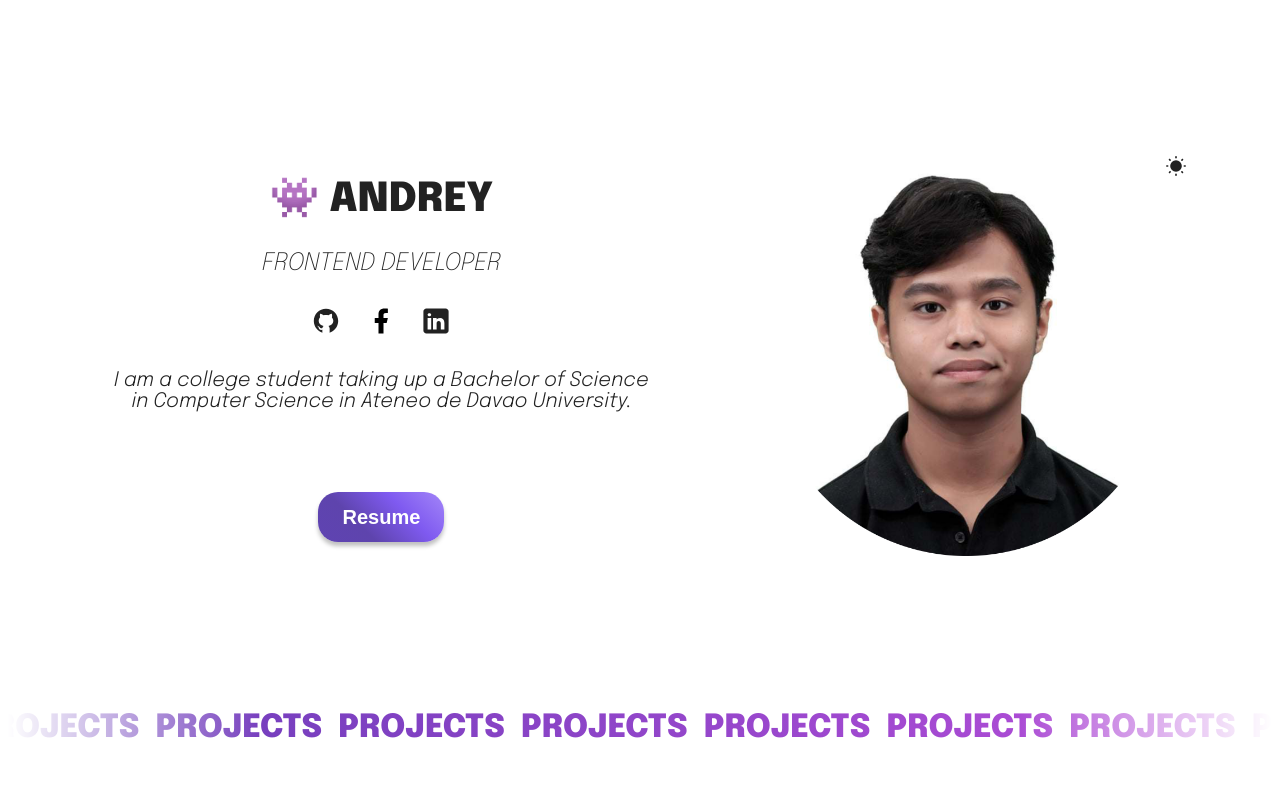
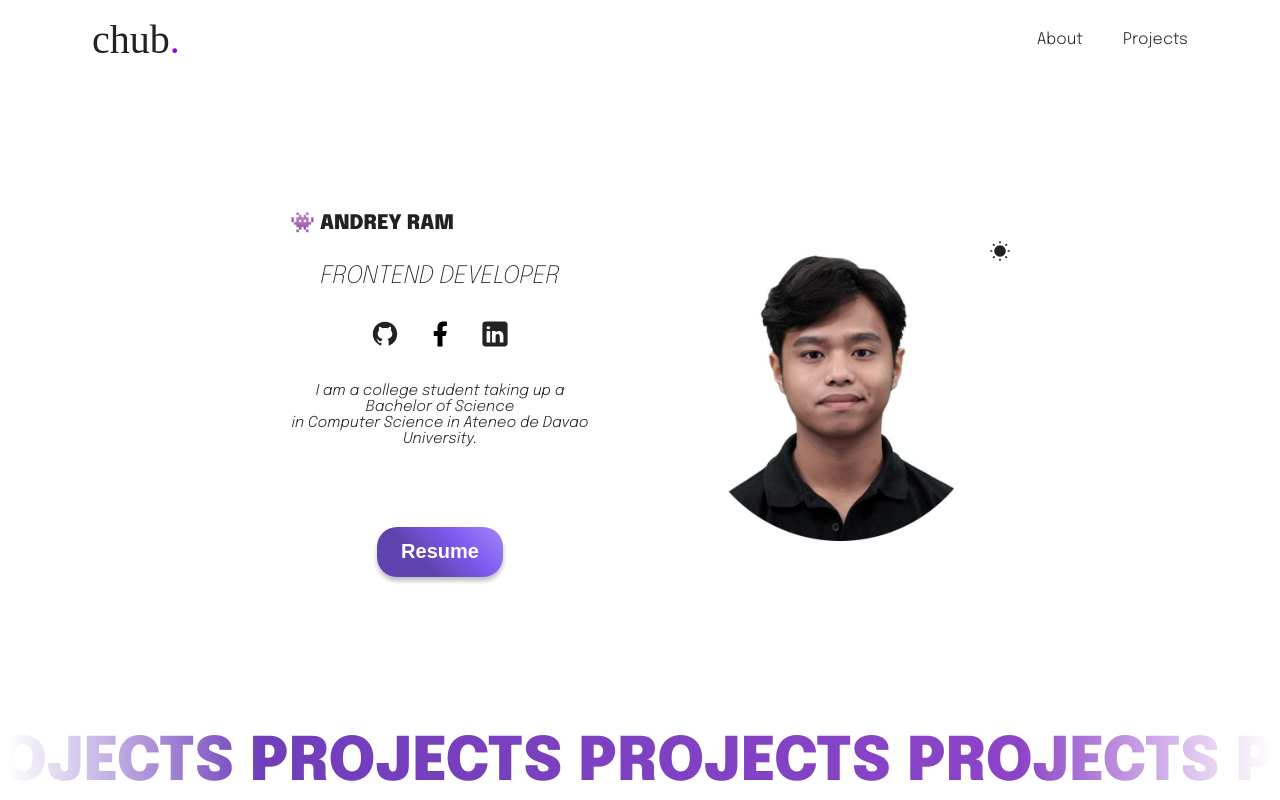
Before and after one commit to andrey395-rgb/simpleport, a React (Vite) app: page / in a window 1280 px wide. Shown: the top 800 px of the page. Built offline with nearby package versions, Linux system fonts and the light colour scheme.

Commit message:
updated draft

```diff
--- a/src/App.css
+++ b/src/App.css
@@ -81,6 +81,27 @@ p{
     cursor: pointer;
 }
 
+@media (width <= 600px){
+    #root{
+        gap: 40px;
+        width: 100%;
+
+    }
+    h1{
+        font-size: 40px;
+    }
+    h2, h3{
+        font-size: 24px;
+    }
+    p{
+        font-size: 20px;
+    }
+
+    .sectionTitle{
+        margin-bottom: 60px;
+    }
+}
+
 @media (width >= 800px){
     #root{
         gap: 80px;
@@ -101,10 +122,12 @@ p{
         margin-bottom: 60px;
     }
 
+
+
 @media (width >= 1400px){
 
     #root{
-        gap: 200px;
+        gap: 110px;
         width: 100%;
     }
     h1{
--- a/src/App.jsx
+++ b/src/App.jsx
@@ -5,14 +5,13 @@ import Skills from "./sections/Skills/Skills";
 import Contactsfinal from "./sections/Contact/Contacts";
 import Footer from "./sections/Footer/Footer";
 import NavBar from "./sections/NavBar/NavBar";
-
+import Personal from "./sections/Personal/Personal";
 
 function App() {
   console.log("test");
   return (
     <>
-    {/* <NavBar/>
-       */}
+      <NavBar/>
       <Hero />
       {/* add typing effect/ banner/ elemtns */}
       <Projects />
@@ -21,6 +20,8 @@ function App() {
       {/* add actual images */}
       <Contactsfinal />
       {/* properly link */}
+      <Personal/>
+
       <Footer />
     </>
   );
--- a/src/sections/Hero/HeroStyles.module.css
+++ b/src/sections/Hero/HeroStyles.module.css
@@ -8,7 +8,7 @@
     text-align:center;
     height: 100%;
     min-height: 500px;
-    margin-top: 100px;
+    /* margin-top: 50px; */
 
     .Hero {
         max-width: 200px;
@@ -104,39 +104,58 @@
     .container{
         flex-direction: row-reverse;
         align-items: center;
-        justify-content: space-evenly;
-        gap: 1px;
+        /* justify-content: space-evenly; */
+        gap: 100px;
 
-
-        .Hero{
+          .shabby{
+            font-size: 20px;
+            max-width:max-content;
+        }
+         .Hero{
             max-width: 500px;
-            width: 400px;
-            margin-left: 10px;
+            width: 300px;
+            /* margin-left: 10px; */
             /* padding: 50px; */
-        }
+         }
         .colorMode{
             position: absolute;
-            margin-right: 100px;
+            /* margin-right: 100px; */
+        }
+        .description{
+            width: 300px;
+            align-items: center;
+            text-align: center;
+            font-size: 15px;
         }
 
-    /* .info{
-        margin-right: 100px;
-        margin-left: 100px;
+     .info{
+        /* margin-right: 100px;
+        margin-left: 100px; */
 
-    } */
     }
+     }
 
 
 }
+
+
 @media (width >= 1400px){
     .container{
-        /* flex-direction: row-reverse;
+        flex-direction: row-reverse;
         align-items: center;
-        justify-content: space-evenly; */
-
+        /* justify-content: space-evenly; */
+        /* width: max-content; */
+        /* transform: scale(1.2); */
+        text-align: center;
         .hero{
             max-width: 400px;
             width: 400px;
         }
+        .shabby{
+            font-size: 27px;
+            text-align: center;
+            /* max-width:max-content; */
+            /* width: 400; */
+        }
     }
 }
--- a/src/sections/NavBar/NavBar.jsx
+++ b/src/sections/NavBar/NavBar.jsx
@@ -4,14 +4,14 @@ function NavBar() {
   return (
     <nav id="Nav" className={styles.container}>
       <a href="/" className={styles.logolabel}>
-        chub.
+        chub<span>.</span>
       </a>
       <ul>
         <li className={styles.active}>
           <a href="/Projects">About</a>
         </li>
         <li>
-          <a href="/pricing">Projects</a>
+          <a href="https://shabbydoo63.github.io/CS1130/">Projects</a>
         </li>
       </ul>
     </nav>
--- a/src/sections/NavBar/NavBar.module.css
+++ b/src/sections/NavBar/NavBar.module.css
@@ -1,12 +1,13 @@
 .container{
    box-sizing: border-box;
-   background-color: #333;
-   color: white;
+   background-color: var(--background-color);
+   color: var(--text-color);
    display: flex;
    justify-content: space-between;
    align-items: stretch;
-   gap: 25rem;
-   padding: 0 20rem;
+   gap: 15rem;
+   /* padding: 0 20rem; */
+   /* position:fixed; */
 
    body{
     margin: 0;
@@ -17,10 +18,10 @@
     margin: 0;
     list-style: none;
     display: flex;
-    gap: 0 1rem;
+    gap: 0 2rem;
    }
    .logolabel{
-    font-size: 2rem;
+    font-size: 40px;
    }
    a{
     color: inherit;
@@ -33,16 +34,52 @@
    li{
     font-family: "Epilogue", sans-serif;
     font-optical-sizing: auto;
-    font-weight: 200;
-    font-style: italic;
+    font-weight: 350;
+    font-style: bold;
+    transition: transform 200ms ease-in-out;
    }
    li.active{
-    background-color: #555;
    }
    li:hover{
-    background-color: #777;
+      transform: scale(1.15);
+      }
+
+   span{
+      color: rgb(148, 0, 216);
    }
 
 
+}
+@media (width <= 660px){
+.container{
+   /* padding: 0 0rem; */
+   gap: 0px;
 
 }
+}
+@media (width >= 800px){
+   .container{
+   /* box-sizing: border-box; */
+   background-color: var(--background-color);
+   color: var(--text-color);
+   display: flex;
+   justify-content: space-between;
+   /* align-items: stretch; */
+   gap: 15rem;
+   padding: 0 5rem;
+
+   }
+}
+@media (width >= 1400px){
+   .container{
+   /* box-sizing: border-box; */
+   background-color: var(--background-color);
+   color: var(--text-color);
+   display: flex;
+   justify-content: space-between;
+   /* align-items: stretch; */
+   gap: 15rem;
+   padding: 0 17rem;
+   margin-bottom: 0;
+   }
+}
--- /dev/null
+++ b/src/sections/Personal/Personal.jsx
@@ -0,0 +1,39 @@
+import React from "react";
+import styles from "./Personal.module.css";
+import ProjectCard from "../../common/ProjectCard";
+import viberr from "../../assets/assets/Web1.png";
+
+function Personal() {
+  return (
+    <section id="projects" className={styles.container}>
+      <div className={styles.scroller}>
+        <div className={styles.sectionTitle}>
+          <h1>Chobbies!</h1>
+        </div>
+      </div>
+
+      <div className={styles.projectsContainer}>
+        <ProjectCard
+          src={viberr}
+          link={"https://shabbydoo63.github.io/CS1130/"}
+          alt={"Artsie"}
+          p={"Art hobbies!"}
+        />
+        <ProjectCard
+          src={viberr}
+          link={"https://shabbydoo63.github.io/CS1130/"}
+          alt={"Artsie"}
+          p={"Art hobbies!"}
+        />
+        <ProjectCard
+          src={viberr}
+          link={"https://shabbydoo63.github.io/CS1130/"}
+          alt={"Artsie"}
+          p={"Art hobbies!"}
+        />
+      </div>
+    </section>
+  );
+}
+
+export default Personal;
--- /dev/null
+++ b/src/sections/Personal/Personal.module.css
@@ -0,0 +1,35 @@
+.container{
+    display: flex;
+    flex-direction: column;
+    text-align: center;
+    img{
+        max-width: 300px;
+        align-self: center;
+        border-radius: 40px;
+        background-color: var(--project-card-bg);
+        margin-bottom: 40px;
+    }
+    a{
+        text-decoration: none;
+
+    }
+    .sectionTitle{
+        margin-bottom: 10px;
+    }
+}
+.projectsContainer{
+    display: flex;
+    flex-direction: column;
+    align-items: center;
+    gap: 30px;
+}
+@media (width >= 1400px){
+    .projectsContainer{
+        flex-direction: row;
+        flex-wrap: wrap;
+        justify-content:space-evenly;
+        padding: 0 30px;
+        text-align: center;
+        gap: 0px;
+    }
+}
--- a/src/sections/Projects/ProjectStyles.module.css
+++ b/src/sections/Projects/ProjectStyles.module.css
@@ -119,6 +119,9 @@ h11{
         gap: 20px;
     }
 
+    .sectionTitle{
+        font-size: 60px;
+    }
     .scroller{
         margin-bottom: 50px;
         max-width: 100%;
--- /dev/null
+++ b/src/sections/preloader/preLoader.module.css
@@ -0,0 +1,115 @@
+/* .preloader{
+    height: 100vh;
+    width: 100%;
+    background: #000;
+    color: #FFF;
+    position: fixed;
+    bottom: 0;
+    left: 0;
+    right: 0;
+    z-index: 55;
+    display: flex;
+    justify-content: center;
+    align-items: center;
+    overflow: hidden;
+}
+
+.preloader .textcontainer{
+    display: flex;
+    align-items: center;
+    justify-content: space-between;
+    height: 60px;
+    width: 280px;
+    font-size: 20px;
+    font-weight: 800;
+    overflow: hidden;
+    color: #FFF;
+
+} */
+
+
+.container {
+    display: flex;
+    align-items: center;
+    justify-content: center;
+  }
+
+  .loader {
+    position: relative;
+    width: 200px;
+    height: 200px;
+    perspective: 800px;
+  }
+
+  .crystal {
+    position: absolute;
+    top: 50%;
+    left: 50%;
+    width: 60px;
+    height: 60px;
+    opacity: 0;
+    transform-origin: bottom center;
+    transform: translate(-50%, -50%) rotateX(45deg) rotateZ(0deg);
+    animation: spin 4s linear infinite, emerge 2s ease-in-out infinite alternate,
+      fadeIn 0.3s ease-out forwards;
+    border-radius: 10px;
+    visibility: hidden;
+  }
+
+  @keyframes spin {
+    from {
+      transform: translate(-50%, -50%) rotateX(45deg) rotateZ(0deg);
+    }
+    to {
+      transform: translate(-50%, -50%) rotateX(45deg) rotateZ(360deg);
+    }
+  }
+
+  @keyframes emerge {
+    0%,
+    100% {
+      transform: translate(-50%, -50%) scale(0.5);
+      opacity: 0;
+    }
+    50% {
+      transform: translate(-50%, -50%) scale(1);
+      opacity: 1;
+    }
+  }
+
+  @keyframes fadeIn {
+    to {
+      visibility: visible;
+      opacity: 0.8;
+    }
+  }
+
+  .crystal:nth-child(1) {
+    background: linear-gradient(45deg, #003366, #336699);
+    animation-delay: 0s;
+  }
+
+  .crystal:nth-child(2) {
+    background: linear-gradient(45deg, #003399, #3366cc);
+    animation-delay: 0.3s;
+  }
+
+  .crystal:nth-child(3) {
+    background: linear-gradient(45deg, #0066cc, #3399ff);
+    animation-delay: 0.6s;
+  }
+
+  .crystal:nth-child(4) {
+    background: linear-gradient(45deg, #0099ff, #66ccff);
+    animation-delay: 0.9s;
+  }
+
+  .crystal:nth-child(5) {
+    background: linear-gradient(45deg, #33ccff, #99ccff);
+    animation-delay: 1.2s;
+  }
+
+  .crystal:nth-child(6) {
+    background: linear-gradient(45deg, #66ffff, #ccffff);
+    animation-delay: 1.5s;
+  }
```
Also changed, not shown: src/sections/preloader/Perloader.jsx (added, +32 -0 lines), src/assets/assets/Ellipsis@1x-1.6s-200px-200px (1).svg (added), src/assets/assets/chub-high-resolution-logo-transparent.png (added).
